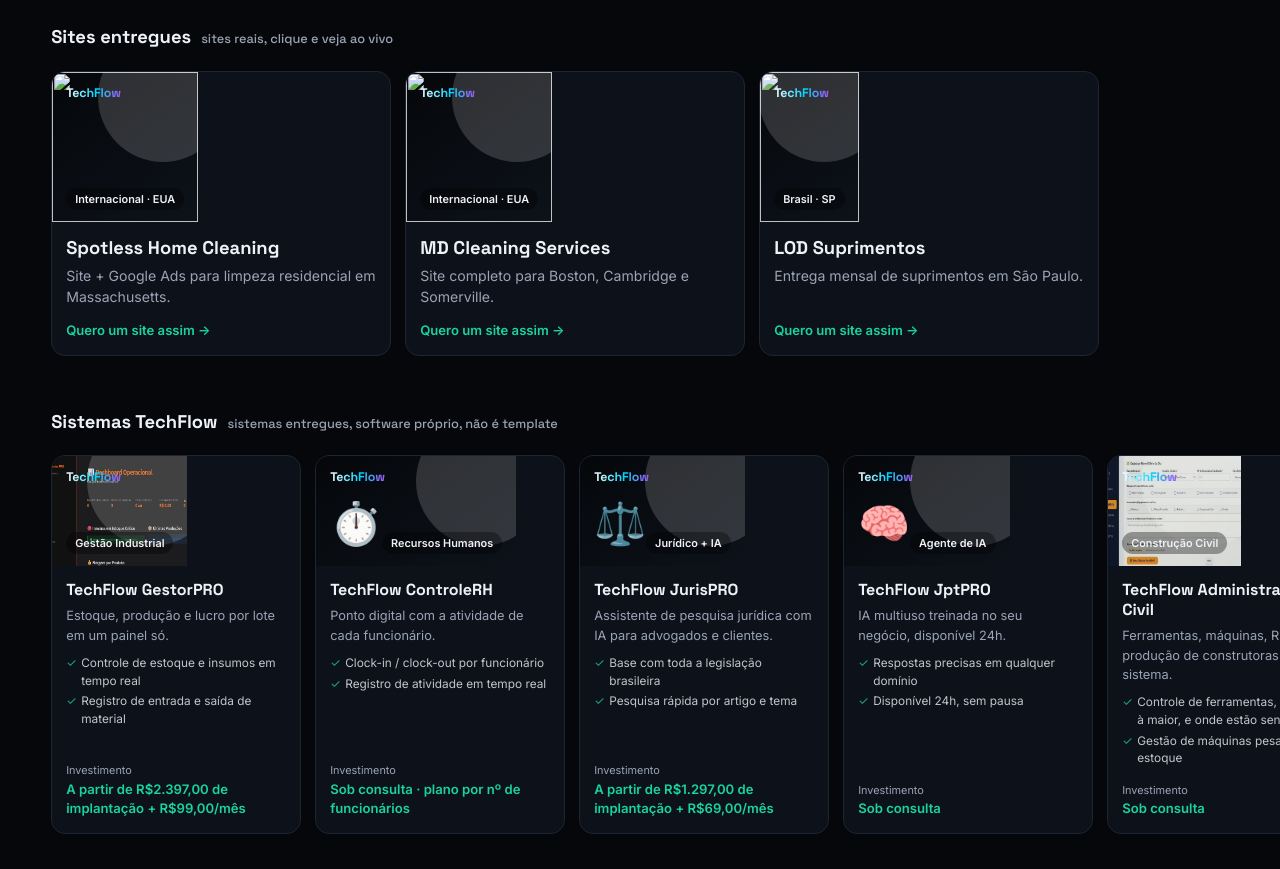
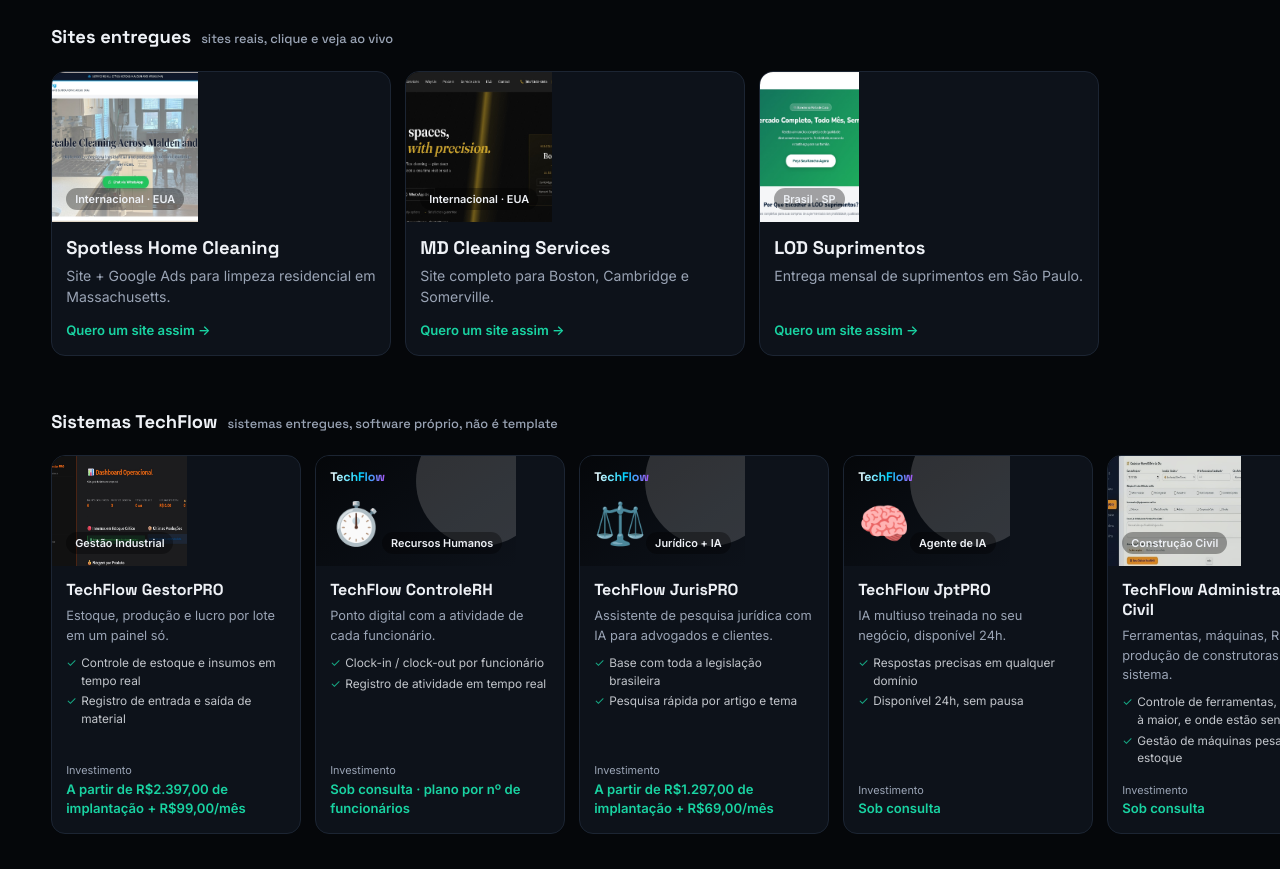
Before and after one commit to jpsinuca15-bit/Techflowsite, a plain HTML site: page index.html in a window 1280 px wide. Shown: the part 2042-2911 px from the top of the page. Drawn offline with Linux system fonts and the light colour scheme.

Commit message:
final sites

```diff
--- a/index.html
+++ b/index.html
@@ -140,6 +140,7 @@ header{flex-wrap:wrap;row-gap:10px}
 .cover.has-pic::before,.cover.has-pic::after{display:none}
 .cover-img{position:absolute;inset:0;width:100%;height:100%;object-fit:cover;object-position:center top;z-index:0;display:block}
 .cover span,.cover em{position:relative;z-index:1}
+.cover:has(.cover-img)::before,.cover:has(.cover-img)::after{display:none}
 </style>
 </head>
 <body>
@@ -276,9 +277,9 @@ const ROWS=[
  {i:'<svg width="34" height="34" viewBox="0 0 24 24" fill="none" stroke="#fff" stroke-width="1.7" stroke-linecap="round" stroke-linejoin="round" aria-hidden="true"><path d="M14 6a4 4 0 0 0 5 5l-9 9a2 2 0 0 1-3-3l9-9a4 4 0 0 0-2-2z"/></svg>',t:'Sistemas Sob Medida',d:'Software próprio para resolver um problema real do seu negócio: estoque, RH, jurídico ou atendimento com IA.',b:['Sistemas web e desktop personalizados','Painel de controle e relatórios em tempo real','Agentes de IA especializados no seu setor'],l:'#sistemas',lt:'Ver sistemas'}
 ]},
 {id:'portfolio',big:true,t:'Sites entregues',s:'sites reais, clique e veja ao vivo',items:[
- {i:'',tag:'Internacional · EUA',pic:'assets/sites/spotless.jpg',t:'Spotless Home Cleaning',d:'Site + Google Ads para limpeza residencial em Massachusetts.',x:'Site institucional completo para empresa de limpeza residencial em Massachusetts, EUA. Integração com WhatsApp para captação de clientes, rastreamento de conversões via Google Ads e otimização para aparecer nas buscas locais americanas. Também fazemos a gestão de tráfego no Google Ads.',r:'Campanha saiu de 93 para 365 impressões e de 4 para 16 cliques/semana',tg:['HTML/CSS','Google Ads','Conversion Tracking','WhatsApp CTA'],q:'O site ficou exatamente como eu queria. Profissional, carregando rápido e já estamos recebendo contatos de clientes pelos EUA. A TechFlow entendeu o que eu precisava logo na primeira conversa.',qc:'Spotless Home Cleaning, Massachusetts',l:'https://spotesshomecleaning.com',lt:'Ver site ao vivo',cta:'Quero um site assim →',l2:'#website-plano',lt2:'Ver planos de site',m:'Vi o portfólio da TechFlow e quero um projeto para meu negócio!',lb:'Quero um projeto assim'},
- {i:'',tag:'Internacional · EUA',pic:'assets/sites/mdclean.jpg',t:'MD Cleaning Services',d:'Site completo para Boston, Cambridge e Somerville.',x:'Site completo para empresa de limpeza em Boston, Cambridge e Somerville (EUA), com 5 serviços detalhados, formulário de orçamento que envia direto pro WhatsApp, mapa da área de atendimento e SEO local. Indexado no Google Search Console e com Google Business Profile configurado. Também fazemos a gestão de tráfego no Google Ads.',tg:['HTML/CSS','Google Search Console','Google Business Profile','WhatsApp Form'],q:'A MD fecha diversas vendas com o site criado pela TechFlow, com a gestão de tráfego e o acompanhamento diário.',qc:'MD Cleaning Services, Boston',l:'https://mdcleaningservicescompany.com',lt:'Ver site ao vivo',cta:'Quero um site assim →',l2:'#website-plano',lt2:'Ver planos de site',m:'Vi o portfólio da TechFlow e quero um projeto para meu negócio!',lb:'Quero um projeto assim'},
- {i:'',tag:'Brasil · SP',pic:'assets/sites/lotsuprimentos.jpg',t:'LOD Suprimentos',d:'Entrega mensal de suprimentos em São Paulo.',x:'Site completo para serviço de entrega mensal de suprimentos em São Paulo. Catálogo online, formulário de pedido via Formspree, design mobile-first e integração com WhatsApp para fechamento de pedidos. Deploy na Vercel com domínio personalizado.',tg:['HTML/CSS','Formspree','Vercel','WhatsApp API'],q:'Site entregue dentro do prazo combinado, sem complicação. Fácil de acessar no celular e os clientes já estão entrando em contato pelo WhatsApp direto do site. Ótimo trabalho.',qc:'LOD Suprimentos, São Paulo',l:'https://suprimentos-lod.vercel.app',lt:'Ver site ao vivo',cta:'Quero um site assim →',l2:'#website-plano',lt2:'Ver planos de site',m:'Vi o portfólio da TechFlow e quero um projeto para meu negócio!',lb:'Quero um projeto assim'}
+ {i:'',tag:'Internacional · EUA',pic:'assets/sites/spotless.jpeg',t:'Spotless Home Cleaning',d:'Site + Google Ads para limpeza residencial em Massachusetts.',x:'Site institucional completo para empresa de limpeza residencial em Massachusetts, EUA. Integração com WhatsApp para captação de clientes, rastreamento de conversões via Google Ads e otimização para aparecer nas buscas locais americanas. Também fazemos a gestão de tráfego no Google Ads.',r:'Campanha saiu de 93 para 365 impressões e de 4 para 16 cliques/semana',tg:['HTML/CSS','Google Ads','Conversion Tracking','WhatsApp CTA'],q:'O site ficou exatamente como eu queria. Profissional, carregando rápido e já estamos recebendo contatos de clientes pelos EUA. A TechFlow entendeu o que eu precisava logo na primeira conversa.',qc:'Spotless Home Cleaning, Massachusetts',l:'https://spotesshomecleaning.com',lt:'Ver site ao vivo',cta:'Quero um site assim →',l2:'#website-plano',lt2:'Ver planos de site',m:'Vi o portfólio da TechFlow e quero um projeto para meu negócio!',lb:'Quero um projeto assim'},
+ {i:'',tag:'Internacional · EUA',pic:'assets/sites/mdcleaning.jpg',t:'MD Cleaning Services',d:'Site completo para Boston, Cambridge e Somerville.',x:'Site completo para empresa de limpeza em Boston, Cambridge e Somerville (EUA), com 5 serviços detalhados, formulário de orçamento que envia direto pro WhatsApp, mapa da área de atendimento e SEO local. Indexado no Google Search Console e com Google Business Profile configurado. Também fazemos a gestão de tráfego no Google Ads.',tg:['HTML/CSS','Google Search Console','Google Business Profile','WhatsApp Form'],q:'A MD fecha diversas vendas com o site criado pela TechFlow, com a gestão de tráfego e o acompanhamento diário.',qc:'MD Cleaning Services, Boston',l:'https://mdcleaningservicescompany.com',lt:'Ver site ao vivo',cta:'Quero um site assim →',l2:'#website-plano',lt2:'Ver planos de site',m:'Vi o portfólio da TechFlow e quero um projeto para meu negócio!',lb:'Quero um projeto assim'},
+ {i:'',tag:'Brasil · SP',pic:'assets/sites/lodsuprimentos.jpg',t:'LOD Suprimentos',d:'Entrega mensal de suprimentos em São Paulo.',x:'Site completo para serviço de entrega mensal de suprimentos em São Paulo. Catálogo online, formulário de pedido via Formspree, design mobile-first e integração com WhatsApp para fechamento de pedidos. Deploy na Vercel com domínio personalizado.',tg:['HTML/CSS','Formspree','Vercel','WhatsApp API'],q:'Site entregue dentro do prazo combinado, sem complicação. Fácil de acessar no celular e os clientes já estão entrando em contato pelo WhatsApp direto do site. Ótimo trabalho.',qc:'LOD Suprimentos, São Paulo',l:'https://suprimentos-lod.vercel.app',lt:'Ver site ao vivo',cta:'Quero um site assim →',l2:'#website-plano',lt2:'Ver planos de site',m:'Vi o portfólio da TechFlow e quero um projeto para meu negócio!',lb:'Quero um projeto assim'}
 ]},
 {id:'sistemas',t:'Sistemas TechFlow',s:'sistemas entregues, software próprio, não é template',items:[
  {i:'',tag:'Gestão Industrial',pic:'assets/sistemas/gestorpro.jpg',t:'TechFlow GestorPRO',d:'Estoque, produção e lucro por lote em um painel só.',x:'Sistema de gestão para fábricas. Controla estoque e insumos, entrada e saída de material, produção em tempo real e apuração de lucro por lote, tudo em um painel só.',b:['Controle de estoque e insumos em tempo real','Registro de entrada e saída de material','Apuração automática de lucro de produção'],p:'A partir de R$2.397,00 de implantação + R$99,00/mês',m:'Quero saber mais sobre o TechFlow GestorPRO!',lb:'Quero para minha fábrica'},
```
Also changed, not shown: assets/sites/spotless.jpeg (renamed from assets/sites/spothless.jpeg).
